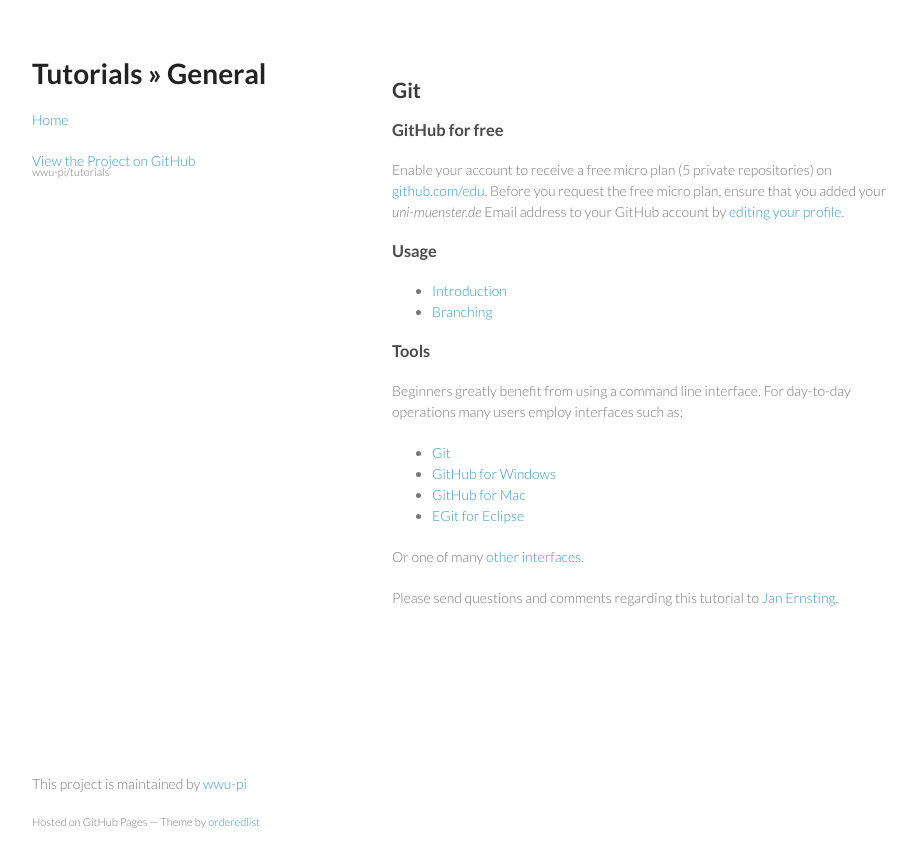
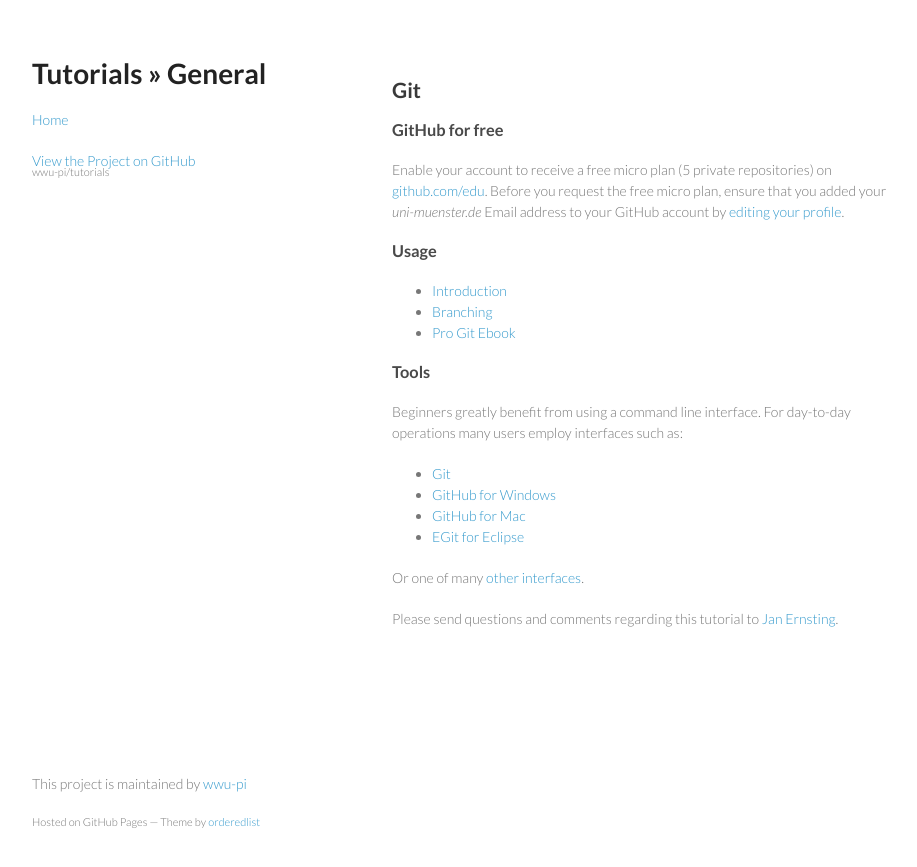
Before and after one commit to wwu-pi/tutorials, a Jekyll site: the page built from general/git.markdown, in a window 1280 px wide. Shown: the top 867 px of the page, without its empty margins (178-1095 px from the left). Built offline with Jekyll 4.4.1, drawn with Linux system fonts in a browser that asks for light colours.

Commit message:
Add Pro Git as potential source

```diff
--- a/general/git.markdown
+++ b/general/git.markdown
@@ -15,6 +15,7 @@
 
 * [Introduction](http://try.github.com/)
 * [Branching](http://pcottle.github.com/learnGitBranching/)
+* [Pro Git Ebook](http://git-scm.com/book)
 
 ### Tools
 
```
